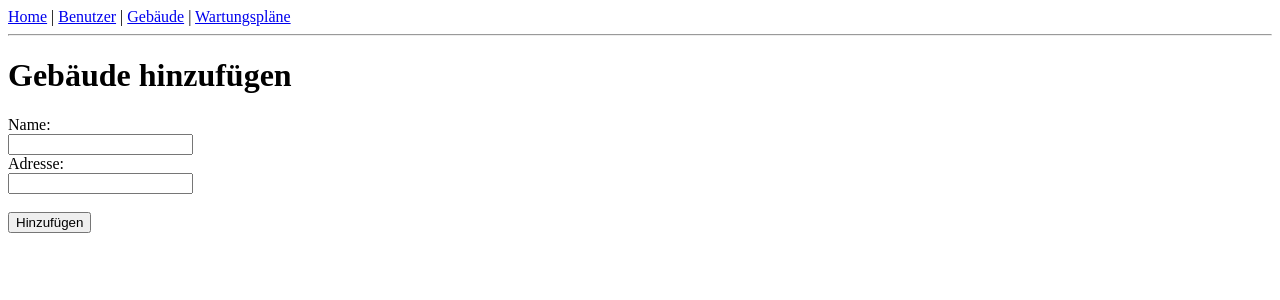
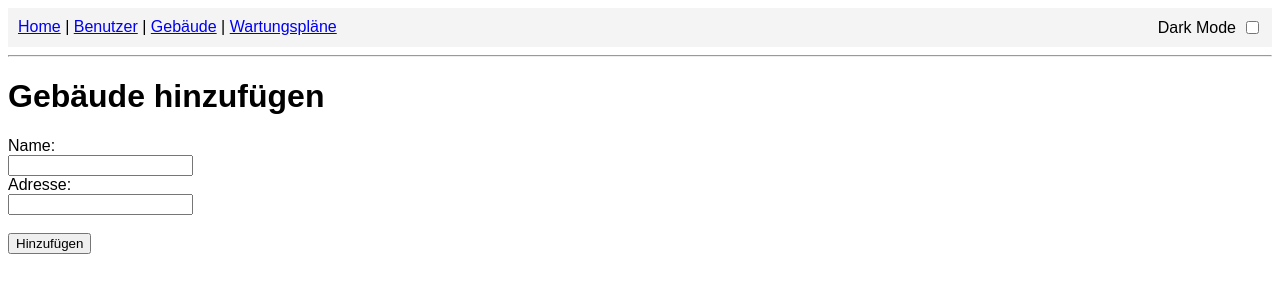
Before and after one commit to twiustudies/facilitymanager, a Flask app: page /buildings/add in a window 1280 px wide. Shown: the top 300 px of the page. Run offline with Flask 3, Linux system fonts and the light colour scheme.

Commit message:
added darkmode

```diff
--- a/templates/base.html
+++ b/templates/base.html
@@ -3,17 +3,77 @@
 <head>
   <meta charset="utf-8">
   <title>FacilityManager</title>
+  <style>
+    body {
+      font-family: Arial, sans-serif;
+      background-color: white;
+      color: black;
+      transition: background-color 0.3s, color 0.3s;
+    }
+    .dark-mode {
+      background-color: #121212;
+      color: #ffffff;
+    }
+    nav {
+      display: flex;
+      justify-content: space-between;
+      padding: 10px;
+      background: #f4f4f4;
+    }
+    .dark-mode nav {
+      background: #333;
+    }
+    .toggle-container {
+      display: flex;
+      align-items: center;
+    }
+    .toggle-switch {
+      margin-left: 10px;
+      cursor: pointer;
+    }
+  </style>
 </head>
 <body>
   <nav>
-    <a href="{{ url_for('index') }}">Home</a> |
-    <a href="{{ url_for('users.user_list') }}">Benutzer</a> |
-    <a href="{{ url_for('buildings.building_list') }}">Gebäude</a> |
-    <a href="{{ url_for('maintenance.maintenance_list') }}">Wartungspläne</a>
+    <div>
+      <a href="{{ url_for('index') }}">Home</a> |
+      <a href="{{ url_for('users.user_list') }}">Benutzer</a> |
+      <a href="{{ url_for('buildings.building_list') }}">Gebäude</a> |
+      <a href="{{ url_for('maintenance.maintenance_list') }}">Wartungspläne</a>
+    </div>
+    <div class="toggle-container">
+      <label for="darkModeToggle">Dark Mode</label>
+      <input type="checkbox" id="darkModeToggle" class="toggle-switch">
+    </div>
   </nav>
   <hr>
   {% block content %}
   {% endblock %}
+
+  <script>
+    const toggleSwitch = document.getElementById('darkModeToggle');
+    const body = document.body;
+
+    function applyDarkMode(isDark) {
+      if (isDark) {
+        body.classList.add('dark-mode');
+        toggleSwitch.checked = true;
+      } else {
+        body.classList.remove('dark-mode');
+        toggleSwitch.checked = false;
+      }
+    }
+
+    // Check for saved preference
+    const darkModePreference = localStorage.getItem('dark-mode') === 'true';
+    applyDarkMode(darkModePreference);
+
+    // Toggle event listener
+    toggleSwitch.addEventListener('change', () => {
+      const isDark = toggleSwitch.checked;
+      localStorage.setItem('dark-mode', isDark);
+      applyDarkMode(isDark);
+    });
+  </script>
 </body>
-
 </html>
```
